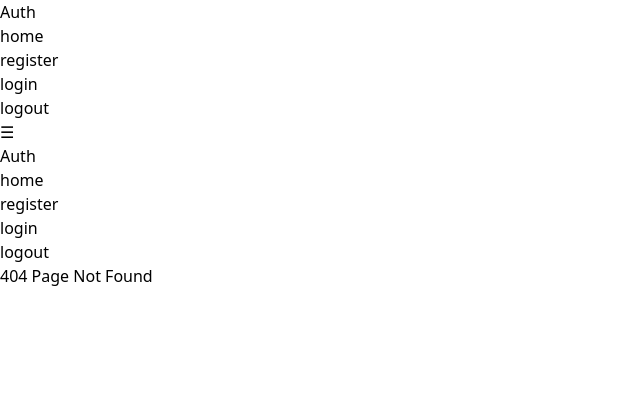
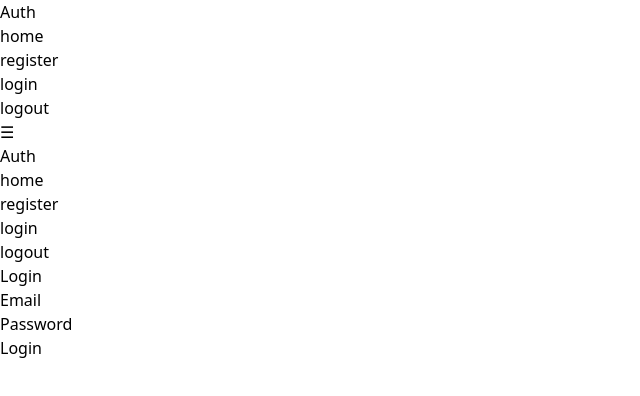
Before and after one commit to LexanderO/react_auth, a React (Vite) app in the folder frontend/: page /login in a window 1280 px wide. Before the commit this address had no page. Shown: the top 396 px of the page, without its empty margins (0-640 px from the left). Built offline with nearby package versions, Linux system fonts and the light colour scheme.

Commit message:
Added Login Page and Form

```diff
--- a/frontend/src/App.jsx
+++ b/frontend/src/App.jsx
@@ -5,6 +5,7 @@
 import Home from "./pages/Home";
 import NoPage from "./pages/NoPage";
 import Register from "./pages/Register";
+import Login from "./pages/Login";
 
 function App() {
   return (
@@ -16,7 +17,7 @@
           <Route path="*" element={<NoPage />}></Route>
           <Route path="home" element={<Home />}></Route>
           <Route path="register" element={<Register />}></Route>
-          <Route path="login" element={<NoPage />}></Route>
+          <Route path="login" element={<Login />}></Route>
           <Route path="logout" element={<NoPage />}></Route>
         </Routes>
       </BrowserRouter>
--- /dev/null
+++ b/frontend/src/components/LoginForm.jsx
@@ -0,0 +1,20 @@
+const LoginForm = () => {
+    return (
+        <div className="flex justify-center items-center ">
+        <form className="bg-white shadow-md rounded px-8 pt-6 pb-8 mb-4">
+          <div className="mb-4">
+            <label htmlFor="email" className='block text-gray-700 text-sm font-bold mb-2'>Email</label>
+            <input type="email" className='shadow appearance-none border rounded w-full py-2 px-3 text-gray-700 leading-tight focus:outline-none focus:shadow-outline' id="email" />
+          </div>
+          <div className="mb-4">
+            <label htmlFor="password" className='block text-gray-700 text-sm font-bold mb-2'>Password</label>
+            <input type="password" className='shadow appearance-none border rounded w-full py-2 px-3 text-gray-700 leading-tight focus:outline-none focus:shadow-outline' id="password" />
+          </div>
+          <div className='flex items-center justify-between'>
+          <button type="submit" className='bg-blue-500 hover:bg-blue-700 text-white font-bold py-2 px-4 rounded focus:outline-none focus:shadow-outline'>Login</button>
+          </div>
+        </form>
+      </div>
+  );
+};
+export default LoginForm;
--- /dev/null
+++ b/frontend/src/pages/Login.jsx
@@ -0,0 +1,11 @@
+import LoginForm from "../components/LoginForm";
+
+const Login = () => {
+    return (
+        <div>
+            <h1>Login</h1>
+            <LoginForm />
+        </div>
+    );
+};
+export default Login;
```
